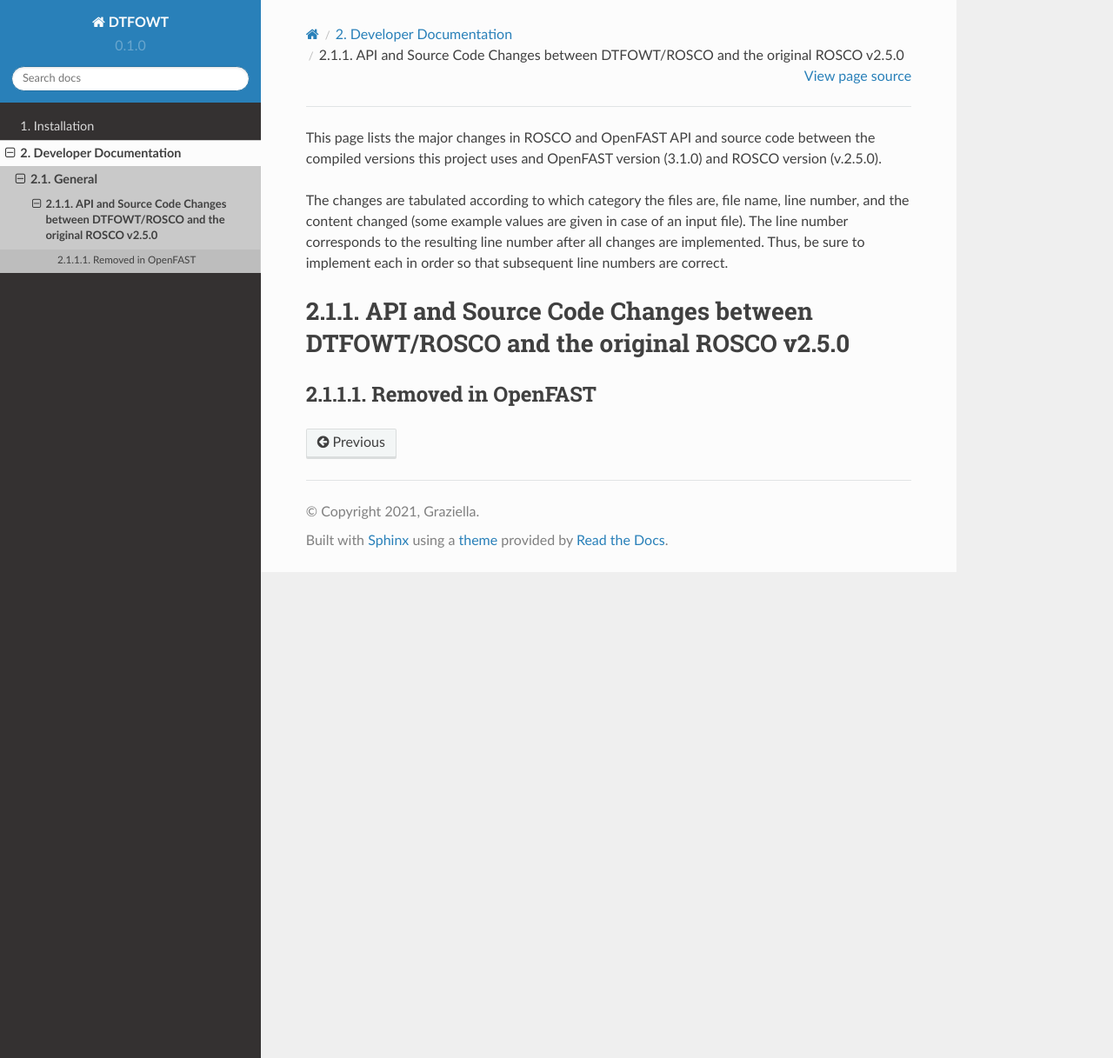
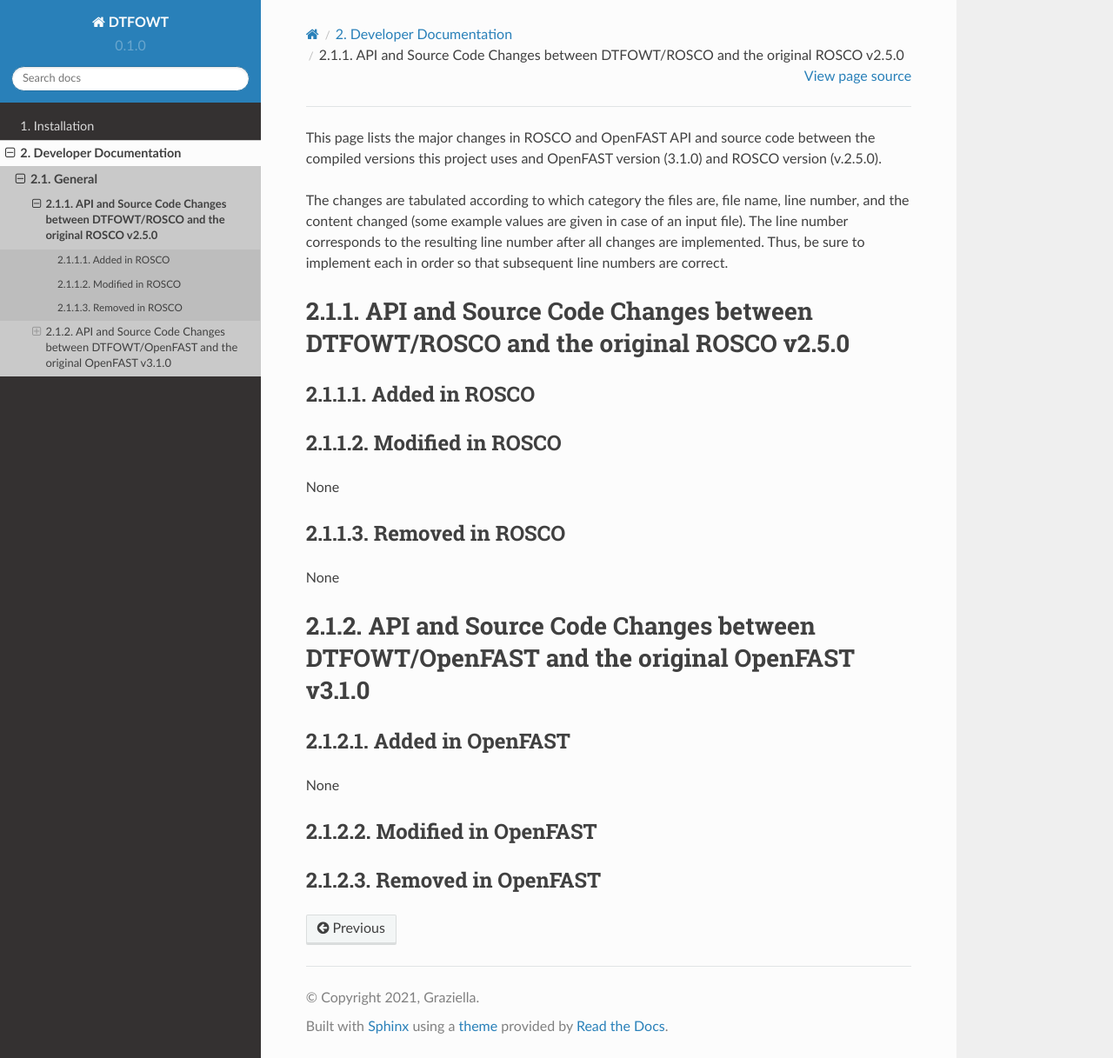
Before and after one commit to UMaine-W2/DigiTWind, a Sphinx documentation site: the page built from docs/source/dev/api_src_change.rst, in a window 1280 px wide and 1217 px high. Shown: the whole window at 87% size. Built offline with Sphinx 7.4.7 and the Read the Docs theme 2.0.0, drawn with Linux system fonts in a browser that asks for light colours.

Commit message:
Update api_src_change.rst

```diff
--- a/docs/source/dev/api_src_change.rst
+++ b/docs/source/dev/api_src_change.rst
@@ -9,18 +9,27 @@ Thus, be sure to implement each in order so that subsequent line numbers are cor
 API and Source Code Changes between DTFOWT/ROSCO and the original ROSCO v2.5.0
 ============================
 
-============================================= ==== =============== ========================================================================================================================================================================================================
 Added in ROSCO
----------------------------------------------------------------------------------------------------------------------------------------------------------------------------------------------------------------------------------------------------------------------------
+----------------------------------
 
+Modified in ROSCO
+----------------------------------
+None
+
+Removed in ROSCO
+----------------------------------
+None
 
 API and Source Code Changes between DTFOWT/OpenFAST and the original OpenFAST v3.1.0
 ============================
 
-============================================= ==== =============== ========================================================================================================================================================================================================
+Added in OpenFAST
+----------------------------------
+None
+
 Modified in OpenFAST
----------------------------------------------------------------------------------------------------------------------------------------------------------------------------------------------------------------------------------------------------------------------------
+----------------------------------
 
-============================================= ==== =============== ========================================================================================================================================================================================================
+
 Removed in OpenFAST
----------------------------------------------------------------------------------------------------------------------------------------------------------------------------------------------------------------------------------------------------------------------------
+----------------------------------
```
